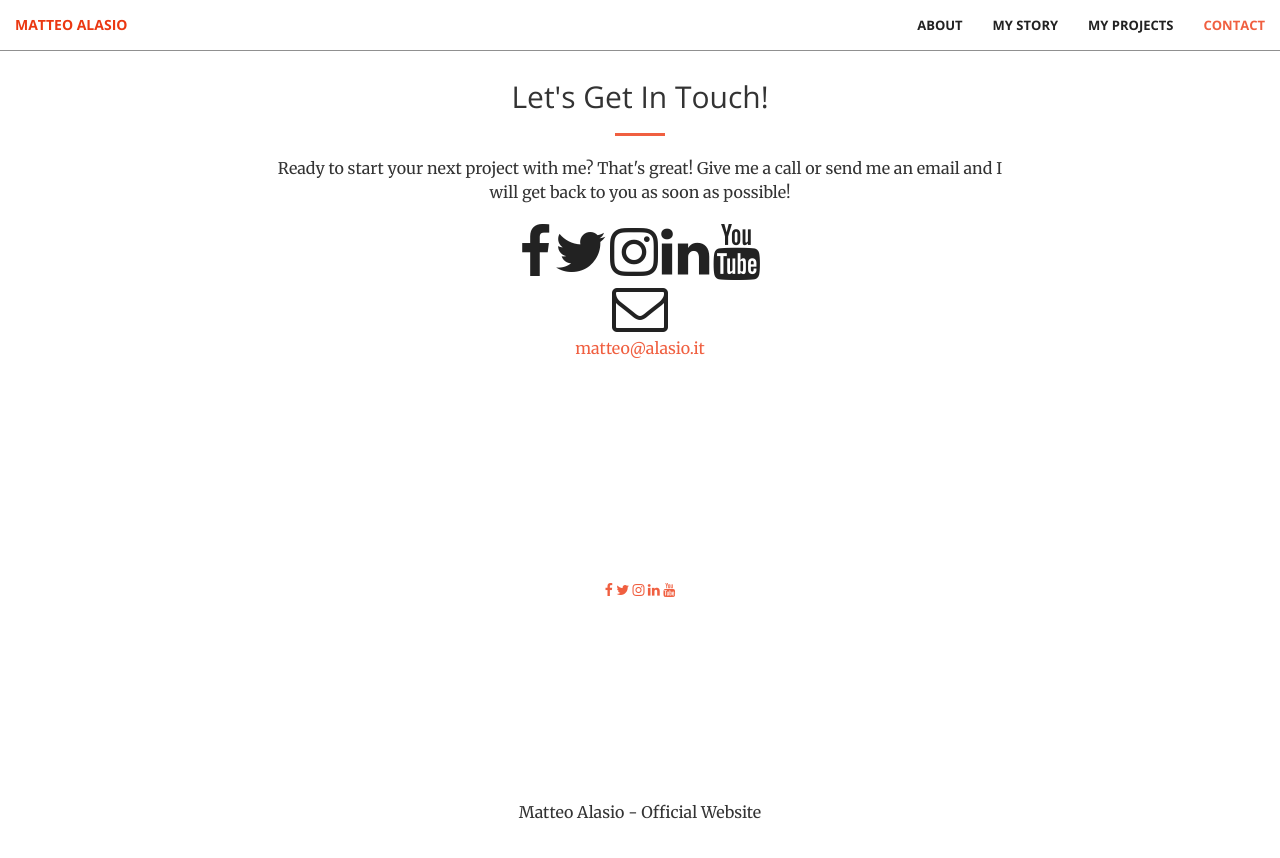
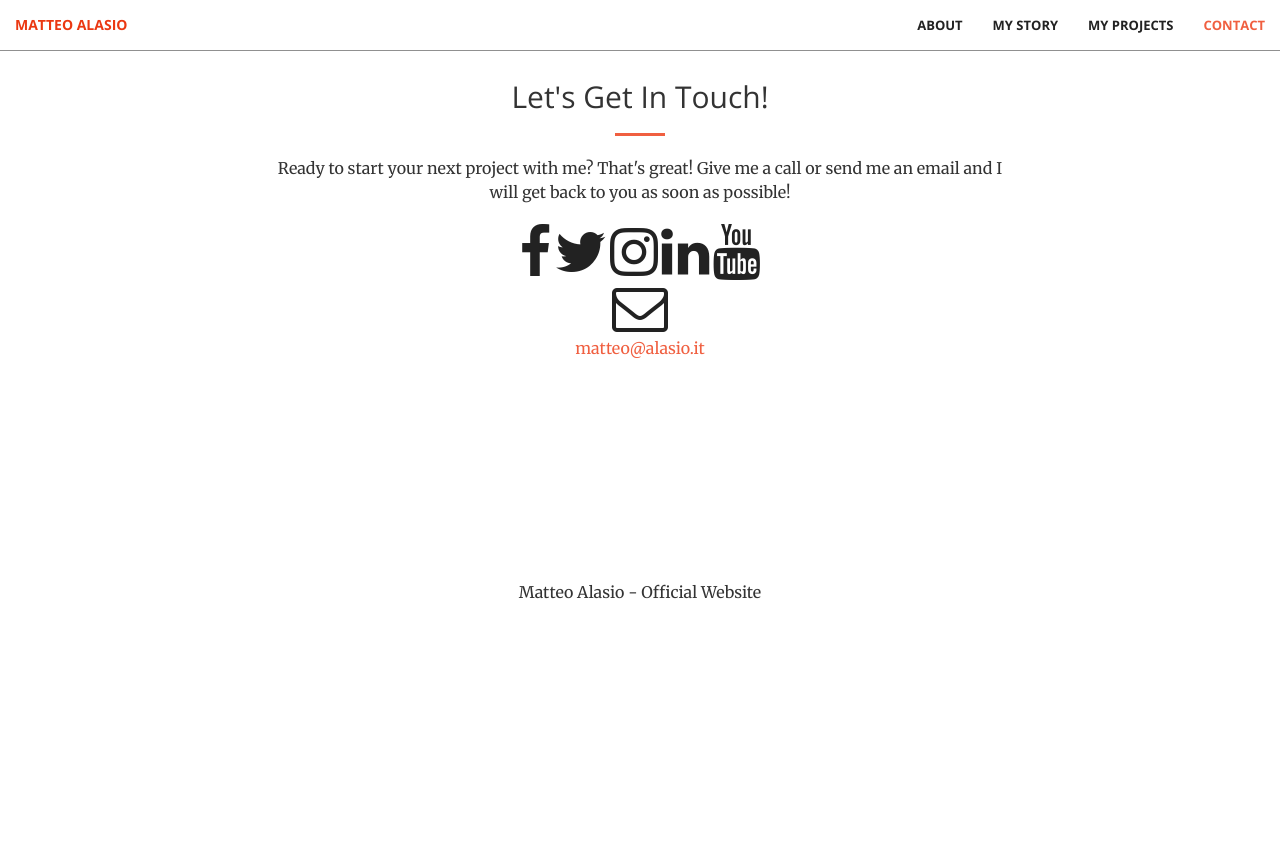
Before and after one commit to matteoalasio/matteoalasio.github.io, a Jekyll site: the page built from index.html, in a window 1280 px wide and 900 px high, scrolled down 2905 px. Shown: the top 858 px of the window. Built offline with Jekyll 4.4.1, drawn with Linux system fonts in a browser that asks for light colours; after the commit the page ends 3585 px from its top, so only the background shows below that.

Commit message:
conctat last update

```diff
--- a/_includes/contact.html
+++ b/_includes/contact.html
@@ -7,7 +7,8 @@
                 <p>Ready to start your next project with me? That's great! Give me a call or send me an email and I will get back to you as soon as possible!</p>
             </div>
 		</div>
-		<div class="text-center">
+		<div class="row">
+            <div class="col-lg-8 col-lg-offset-2 text-center">
 				<!-- Add icon library -->
 				<link rel="stylesheet" href="https://cdnjs.cloudflare.com/ajax/libs/font-awesome/4.7.0/css/font-awesome.min.css">
 				<!-- Add font awesome icons -->
@@ -16,6 +17,7 @@
 				<a href="https://www.instagram.com/matteoalasio/?hl=it" class="fa fa-instagram"></a>
 				<a href="https://www.linkedin.com/in/matteoalasio/" class="fa fa-linkedin"></a>
 				<a href="https://www.youtube.com/channel/UC9n7NGecVHYdtwXIR9fLfMw?view_as=subscriber" class="fa fa-youtube"></a>
+			</div>
 		</div>
 		<div class="row">
             <div class="col-lg-8 col-lg-offset-2 text-center">
@@ -27,22 +29,6 @@
 		</div>
     </div>
 </section>
-<section id="contact1">
-    <div class="container">
-		<div class="row">
-			<div class="text-center">
-					<!-- Add icon library -->
-					<link rel="stylesheet" href="https://cdnjs.cloudflare.com/ajax/libs/font-awesome/4.7.0/css/font-awesome.min.css">
-					<!-- Add font awesome icons -->
-					<a href="https://www.facebook.com/matteo.alasio" class="fa fa-facebook"></a>
-					<a href="https://twitter.com/matteoalasio?lang=it" class="fa fa-twitter"></a>
-					<a href="https://www.instagram.com/matteoalasio/?hl=it" class="fa fa-instagram"></a>
-					<a href="https://www.linkedin.com/in/matteoalasio/" class="fa fa-linkedin"></a>
-					<a href="https://www.youtube.com/channel/UC9n7NGecVHYdtwXIR9fLfMw?view_as=subscriber" class="fa fa-youtube"></a>
-			</div>
-		</div>
-	</div>
-</section>
 <section id="contact2">
 	<div class="col-lg-8 col-lg-offset-2 text-center">
 		<p>Matteo Alasio - Official Website</p>
```
Lines whose indentation alone changed are shown as unchanged.
